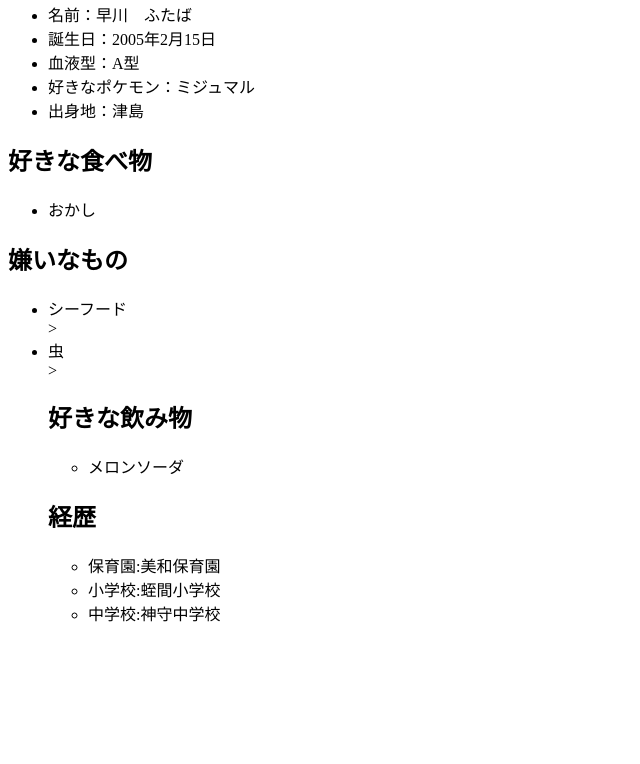
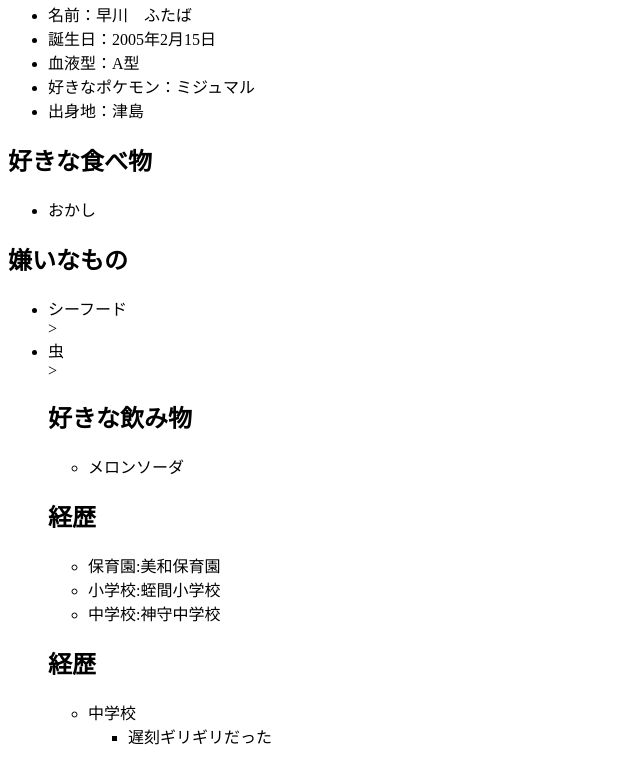
Before and after one commit to ss2322052/SampleCode, a plain HTML site: page index.html in a window 1280 px wide. Shown: the part 113-877 px from the top of the page, without its empty margins (0-640 px from the left). Before the commit the page ends 800 px from the top, so only its background shows below. Drawn offline with Linux system fonts and the light colour scheme.

Commit message:
経歴にさらに追加

```diff
--- a/index.html
+++ b/index.html
@@ -44,6 +44,13 @@
 	    <li>小学校:蛭間小学校 </li>
 	    <li>中学校:神守中学校 </li>
     </ul>
+    <h2>経歴</h2>
+    <ul>
+	    <li>中学校</li>
+	    <ul>
+		    <li>遅刻ギリギリだった</li>
+	</ul>
+</ul>
 </ul>
 
 </body>
```
